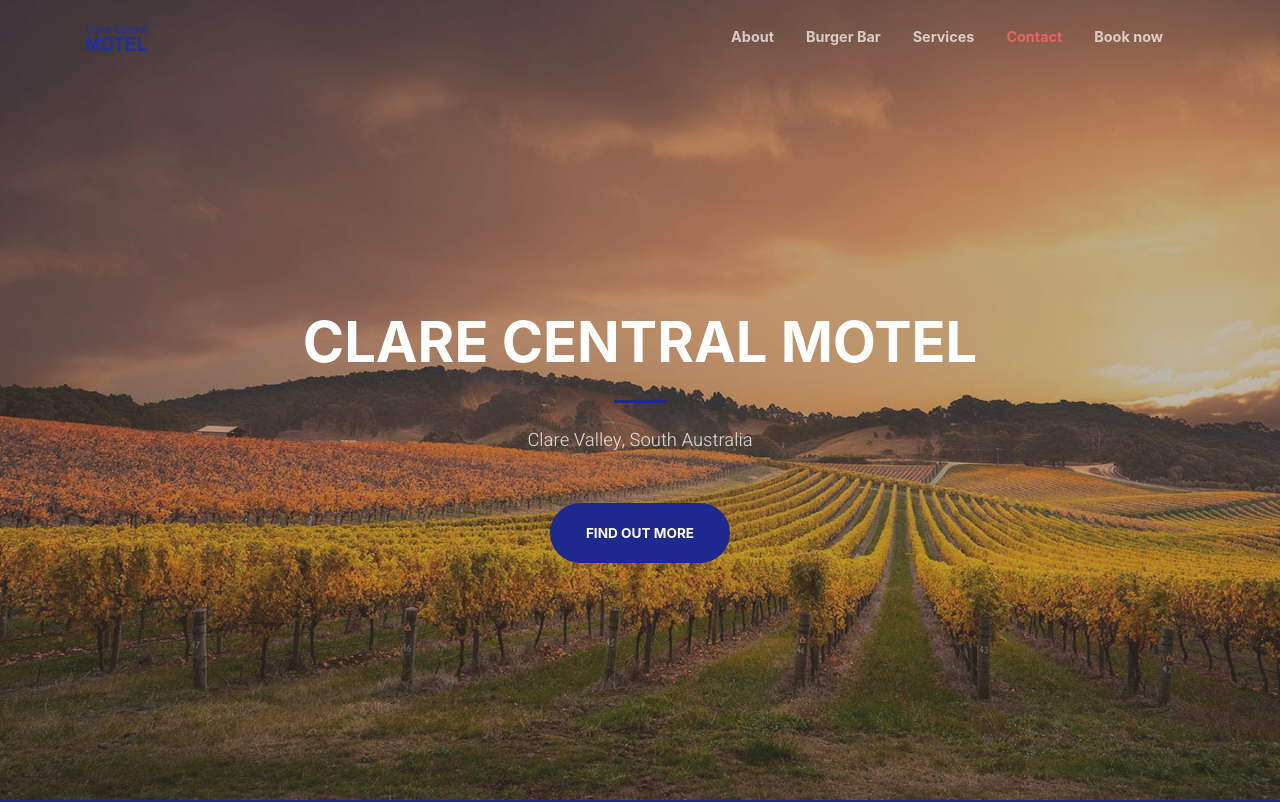
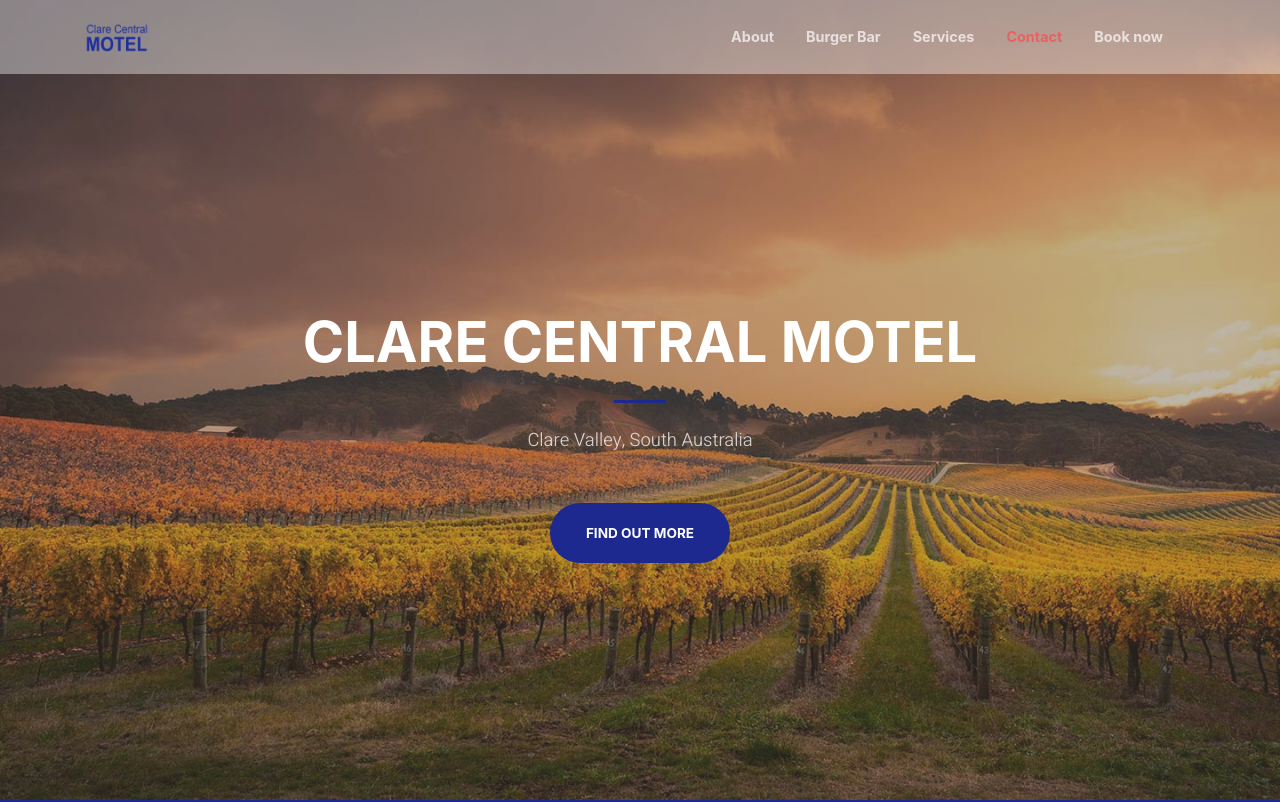
Before and after one commit to domingobishop/clare-central, a website: page index.html in a window 1280 px wide. Shown: the top 802 px of the page. Drawn offline with nearby package versions, Linux system fonts and the light colour scheme; files that its build step writes are made by us from their sources; a script that the page names is missing; some icons are missing.

Commit message:
nav bg colour

```diff
--- a/css/style.css
+++ b/css/style.css
@@ -8,6 +8,9 @@
     background-repeat: no-repeat;
     background-attachment: fixed;
     background-size: cover;
+}
+#mainNav {
+    background-color: rgba(255,255,255,.4);
 }
 .bg-primary {
     background-color: #1e298f!important;
```
